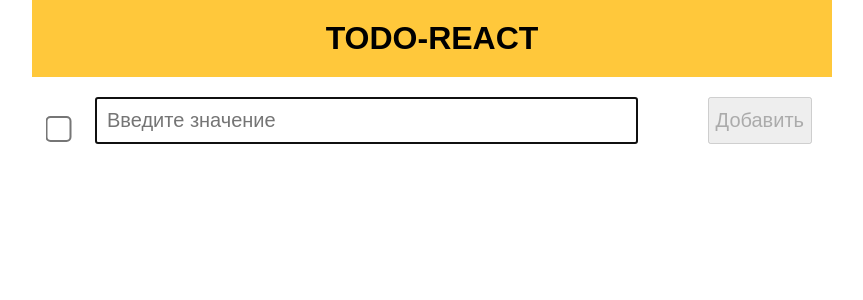
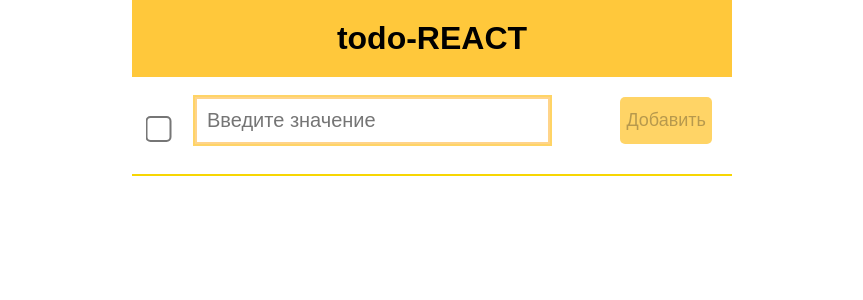
Before and after one commit to KarovInal/simple-react-redux-todo-app, a React (Create React App) app: page / in a window 1280 px wide. Shown: the top 300 px of the page, without its empty margins (208-1071 px from the left). Built offline with nearby package versions, Linux system fonts and the light colour scheme.

Commit message:
added css style

```diff
--- a/src/App.js
+++ b/src/App.js
@@ -2,21 +2,32 @@ import React, { Component } from 'react';
 import Add from './components/Add';
 import List from './components/List';
 import EventEmitter from './EventEmitter';
+import PropTypes from 'prop-types';
 
 window.ee = new EventEmitter();
 
-class App extends Component {
+export default class App extends Component {
     constructor () {
         super();
 
         this.state = {
             data: [],
             mainIsChecked: false
+            // idDisabled: true
         }
 
         this.removeOnClickHandler = this.removeOnClickHandler.bind(this)
         this.checkingOnChangeHandler = this.checkingOnChangeHandler.bind(this)
+        // this.disabledOnchangeHandler = this.disabledOnchangeHandler.bind(this)
 
+    }
+
+    disabledOnchangeHandler() {
+        if (this.state.data.length > 0) {
+            this.setState({ idDisabled: true});
+        } else {
+            this.setState({ idDisabled: false});
+        }
     }
 
     removeOnClickHandler(index, e) {
@@ -55,13 +66,14 @@ class App extends Component {
 
 
     render () {
-        let {mainIsChecked, data} = this.state;
+        let {mainIsChecked, data, idDisabled} = this.state;
 
         return (
             <div className='container'>
                 <Add
                     onChange={this.checkingOnChangeHandler}
                     checked={mainIsChecked}
+                    disable={idDisabled}
                 />
 
                 <List
@@ -74,4 +86,6 @@ class App extends Component {
     }
 }
 
-export default App;
+App.PropTypes = {
+    data: PropTypes.array.isRequired
+}
--- a/src/components/Add.jsx
+++ b/src/components/Add.jsx
@@ -64,7 +64,7 @@ export default class Add extends Component {
     }
 
     title() {
-        return <h1 className='header__title'>TODO-REACT</h1>;
+        return <h1 className='header__title'>todo-REACT</h1>;
     }
 
     render () {
@@ -79,6 +79,7 @@ export default class Add extends Component {
                     className='checkbox'
                     checked={this.props.checked}
                     onChange={this.props.onChange}
+                    disabled={this.props.disable}
                 />
 
                 <input
--- a/src/components/Checkbox.jsx
+++ b/src/components/Checkbox.jsx
@@ -1,13 +1,14 @@
 import React from 'react';
 
 
-export default function Checkbox ({ type, className, checked, onChange }) {
+export default function Checkbox ({ type, className, checked, onChange, disabled }) {
     return (
         <input
             type={type}
             className={className}
             checked={checked}
             onChange={onChange}
+            disabled={disabled}
         />
     );
 }
--- a/src/components/List.jsx
+++ b/src/components/List.jsx
@@ -1,4 +1,4 @@
-import React, { Component } from 'react';
+import React from 'react';
 import Input from './Input';
 
 
--- a/src/index.css
+++ b/src/index.css
@@ -5,7 +5,7 @@ body {
 }
 
 .main {
-  width: 800px;
+  width: 600px;
   margin: 0 auto;
 }
 
@@ -20,6 +20,8 @@ body {
 .add {
   flex-wrap: wrap;
   margin-bottom: 30px;
+  border-bottom: 2px solid rgb(247, 214, 3);
+  padding-bottom: 30px;
 }
 
 .add-header {
@@ -35,6 +37,10 @@ body {
   margin-bottom: 30px;
 }
 
+.add__text {
+  border: 2px solid rgba(255, 161, 0, 0.46)
+}
+
 .add__text,
 .view-text {
   flex-grow: 1;
@@ -42,22 +48,35 @@ body {
   font-size: 20px;
 }
 
+.view-text:focus,
+.add__text:focus {
+  outline: 2px solid rgba(255, 184, 0, 0.6);
+}
+
 .checkbox {
   margin-top: 20px;
   transform: scale(2);
   margin-right:30px;
   margin-left: 20px;
+  cursor: pointer;
+}
+
+.add__btn,
+.btn {
+  font-size: 18px;
+  background-color: rgba(255, 184, 0, 0.6);
+  border: none;
+  cursor: pointer;
+  border-radius: 5px
+}
+
+.btn:hover {
+  background-color: #FAAC2E;
 }
 
 .add__btn {
   margin-left: 70px;
   margin-right: 20px;
-  font-size: 20px;
-}
-
-.btn {
-  font-size: 20px;
-  background-color: transparent;
 }
 
 .btn_change {
@@ -75,7 +94,7 @@ body {
 }
 
 .list__item:not(:last-child) {
-  margin-bottom: 30px;
+  margin-bottom: 15px;
 }
 
 .focus {
```
